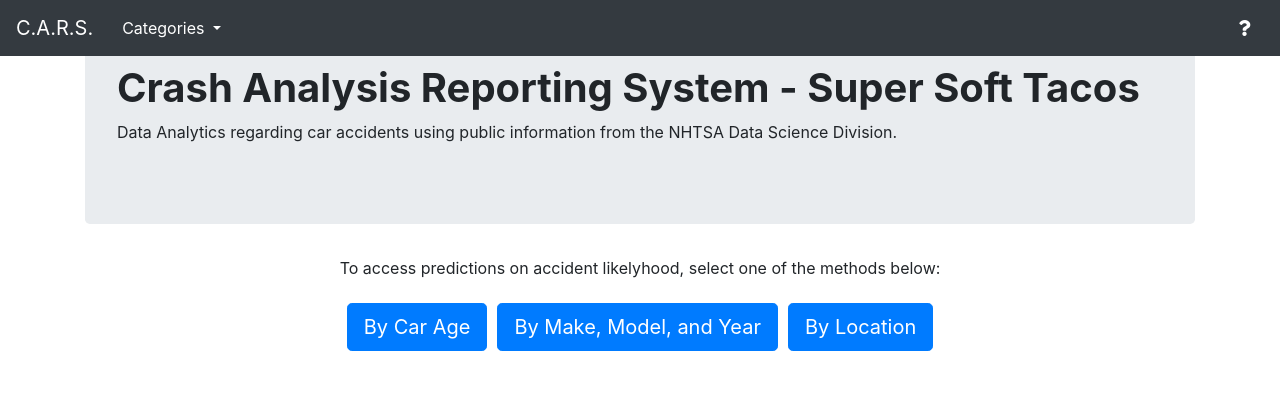
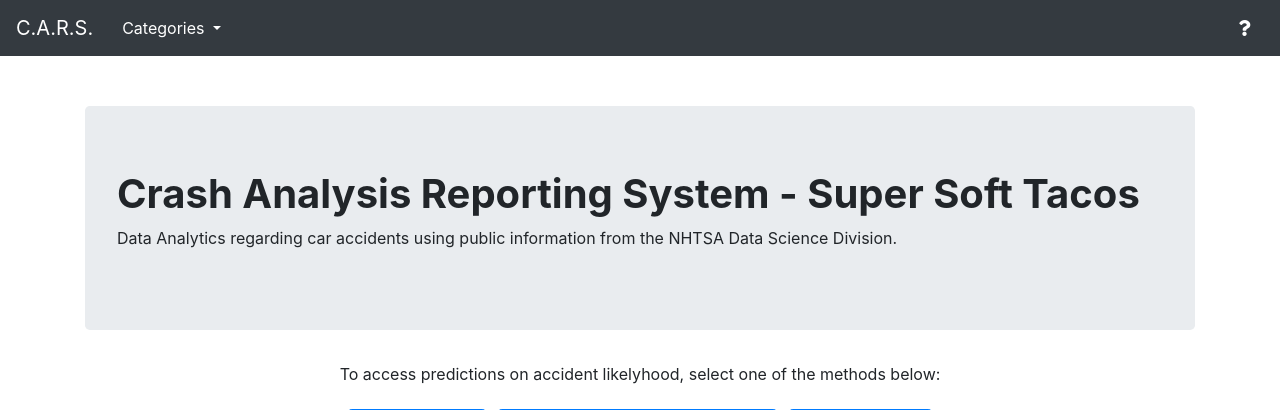
Before and after one commit to Marcoror150/MSCS-Project, a Flask app: page / in a window 1280 px wide. Shown: the top 410 px of the page. Run offline with Flask 2, Linux system fonts and the light colour scheme; some libraries are stand-ins or nearby versions.

Commit message:
added the margin to the bottom of the navbar to make sure the full jumbotron is visible. Addresses Issue #27

```diff
--- a/app/static/css/main.css
+++ b/app/static/css/main.css
@@ -41,3 +41,7 @@
 .shadow{
   width: 600px;
 }
+
+.navbar-dark{
+  margin-bottom: 50px;
+}
--- a/app/templates/index.html
+++ b/app/templates/index.html
@@ -17,7 +17,7 @@
         <title>NHTSA Data Science - Super Soft Tacos</title>
     </head>
     <body>
-        <nav class="navbar navbar-toggleable-md navbar-expand-sm bg-dark navbar-dark fixed-top">
+        <nav class="navbar navbar-toggleable-md navbar-expand-sm bg-dark navbar-dark bg-primary">
 
                 <button class="navbar-toggler navbar-toggler-right" type="button" data-toggle="collapse" data-target="#navbarTogglerDemo02" aria-controls="navbarTogglerDemo02" aria-expanded="false" aria-label="Toggle navigation">
                     <span class="navbar-toggler-icon"></span>
--- a/app/templates/multiple_fatalities.html
+++ b/app/templates/multiple_fatalities.html
@@ -76,7 +76,6 @@
                                 <div class="dropdown-menu" aria-labelledby="dropdownMenuButton">
                                 </div>
                             </div>
-<<<<<<< HEAD
                             <div class="dropdown">
                                 <label for="year"><b>Year:</b></label>
                                 <input list="years" name="year">
@@ -176,14 +175,12 @@
                                     <option value="2015">
                                     <option value="2016">
                                 </datalist>
-=======
                             <div class="dropdown" style="margin: 0px 5px;">
                                 <button class="btn btn-default dropdown-toggle" type="button" id="dropdownMenuButton" data-toggle="dropdown" aria-haspopup="true" aria-expanded="false">
                                     <b>Year</b>
                                 </button>
                                 <div class="dropdown-menu" aria-labelledby="dropdownMenuButton">
                                 </div>
->>>>>>> 91f7b68ed5a16a97e6e3958ae4c3bc04457a49a4
                             </div>
                         </div>
                     </div>
```
